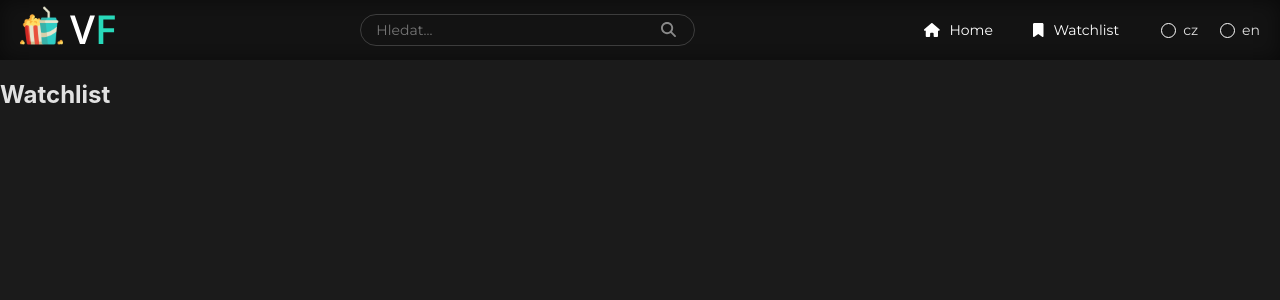
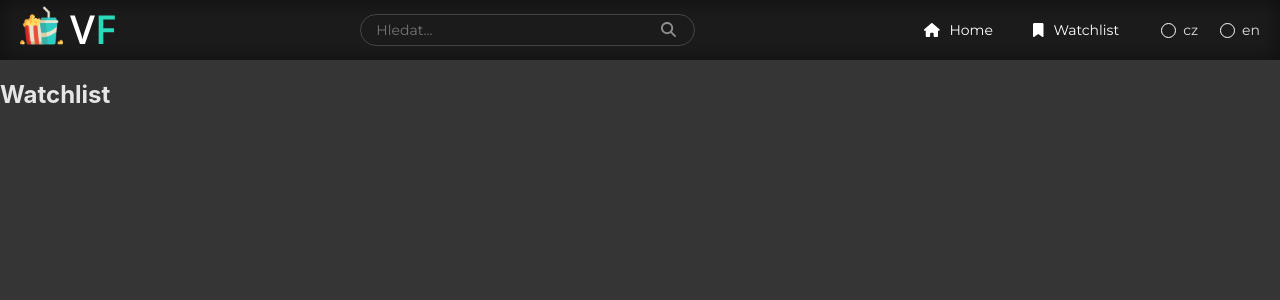
Before and after one commit to Orange4Broom/vesele-filmy_typescript, a React (Vite) app: page /watchlist in a window 1280 px wide. Shown: the top 300 px of the page. Built offline with nearby package versions, Linux system fonts and the light colour scheme.

Commit message:
Make navigation transparent and more things

```diff
--- a/src/components/imageslider/ImageSlider.tsx
+++ b/src/components/imageslider/ImageSlider.tsx
@@ -34,13 +34,16 @@ const ImageSlider: React.FC<Props> = ({
   };
 
   return (
-
+    <>
+      {/* Image Slider body */}
       <div className="image-slider">
         <div className="slider">
 
+          {/* Maping films for slider */}
           {images.map((image, index) => (
             <div key={index} className={`slider-image ${index === currentImageIndex ? "active" : ""}`}>
 
+              {/* Film slide body */}
               <div className="film">
                 <h1 className="film-name">{names[index]}</h1>
                 <p className="film-description">{descriptions[index]}</p>
@@ -69,6 +72,7 @@ const ImageSlider: React.FC<Props> = ({
 
         </div>
       </div>
+    </>
   );
 };
 
--- a/src/components/imageslider/imageslider.scss
+++ b/src/components/imageslider/imageslider.scss
@@ -6,8 +6,11 @@
   align-items: center;
   justify-content: center;
 
+  position: absolute;
+  top: 0;
+
   width: 100%;
-  height: 92vh;
+  height: 100vh;
 }
 
 .slider {
--- a/src/components/navigation/navigation.scss
+++ b/src/components/navigation/navigation.scss
@@ -7,14 +7,18 @@
   flex-direction: row;
   justify-content: center;
   align-items: center;
+  position: relative;
+  top: 0;
 
   width: 100%;
 
   font-family: 'Montserrat', sans-serif;
   font-size: 14px;
 
-  background: rgba(0, 0, 0, 0.3);
+
   box-shadow: 0 0 20px rgba(0, 0, 0, 0.5) inset;
+  background-color: rgba(0, 0, 0, 0.492);
+  z-index: 4;
 }
 
 .nav-wrapper {
@@ -28,6 +32,7 @@
   width: 100%;
 
   padding: 0 20px;
+
 }
 
   //* SEARCH FORM
--- a/src/index.scss
+++ b/src/index.scss
@@ -2,7 +2,7 @@
   font-family: Inter, system-ui, Avenir, Helvetica, Arial, sans-serif;
 
   color: rgba(255, 255, 255, 0.87);
-  background-color: #1B1B1B;
+  background-color: #1b1b1be1;
 
   font-synthesis: none;
   text-rendering: optimizeLegibility;
@@ -12,6 +12,8 @@
 }
 
 body {
+  height: 100vh;
+  width: 100%;
   margin: 0;
   padding: 0;
   box-sizing: border-box;
--- a/src/pages/home/Home.tsx
+++ b/src/pages/home/Home.tsx
@@ -41,7 +41,7 @@ function Home() {
           names={names}
           descriptions={descriptions}
           ratings={ratings}
-          autoplayInterval={6000}
+          autoplayInterval={651354000}
         />
       </div>
     </>
--- a/src/pages/watchlist/Watchlist.tsx
+++ b/src/pages/watchlist/Watchlist.tsx
@@ -1,4 +1,5 @@
 import Navigation from "../../components/navigation/Navigation";
+import "./watchlist.scss"
 
 function Watchlist() {
   return (
```
Also changed, not shown: public/img/films/home-background.svg (added), src/pages/watchlist/watchlist.scss (added). Lines whose indentation alone changed are shown as unchanged.
